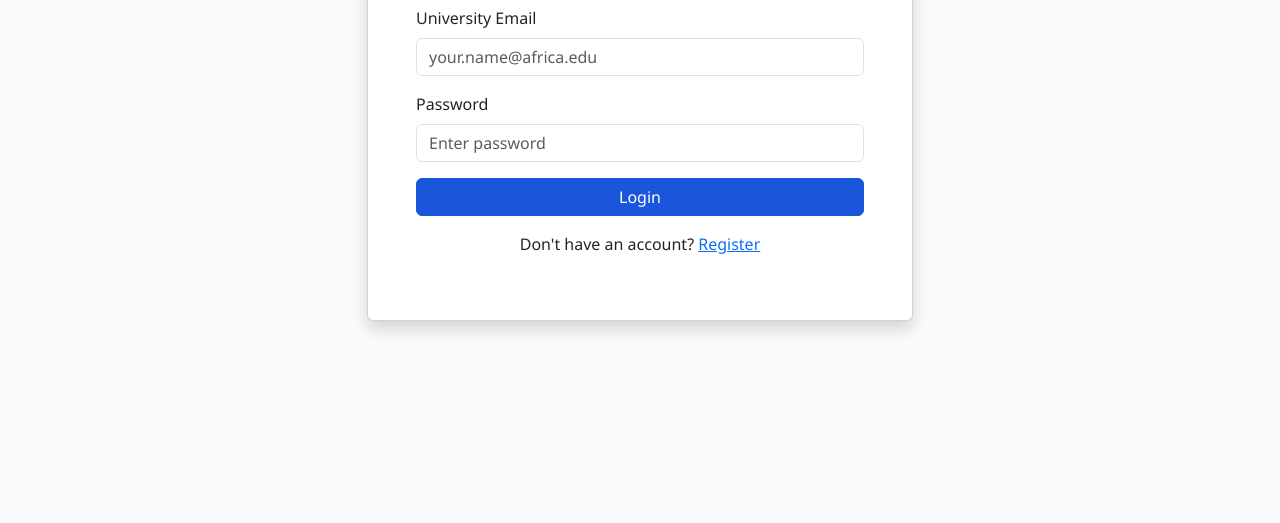
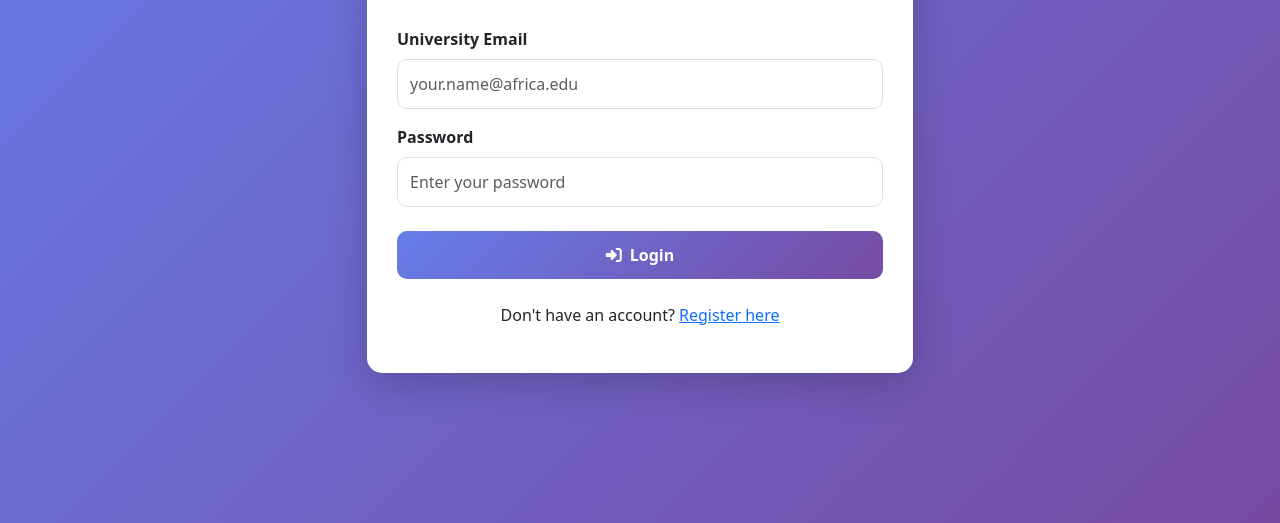
Before and after one commit to mjmatongo-debug/AUBazaar-Marketplace, a plain HTML site: page login.html in a window 1280 px wide. Shown: the part 277-800 px from the top of the page. Drawn offline with nearby package versions, Linux system fonts and the light colour scheme.

Commit message:
Enhance login page with Bootstrap and custom styles

```diff
--- a/login.html
+++ b/login.html
@@ -4,47 +4,149 @@
     <meta charset="UTF-8">
     <meta name="viewport" content="width=device-width, initial-scale=1.0">
     <title>Login - AUBazaar</title>
+    <!-- Bootstrap 5 CSS -->
     <link href="https://cdn.jsdelivr.net/npm/bootstrap@5.3.0/dist/css/bootstrap.min.css" rel="stylesheet">
+    <!-- Font Awesome -->
     <link rel="stylesheet" href="https://cdnjs.cloudflare.com/ajax/libs/font-awesome/6.4.0/css/all.min.css">
-    <link rel="stylesheet" href="css/style.css">
+    <style>
+        body {
+            background: linear-gradient(135deg, #667eea 0%, #764ba2 100%);
+            min-height: 100vh;
+        }
+        .login-card {
+            border: none;
+            border-radius: 15px;
+            box-shadow: 0 10px 40px rgba(0,0,0,0.2);
+        }
+        .login-header {
+            background: linear-gradient(135deg, #667eea 0%, #764ba2 100%);
+            color: white;
+            border-radius: 15px 15px 0 0;
+            padding: 20px;
+            text-align: center;
+        }
+        .login-body {
+            padding: 30px;
+        }
+        .form-control {
+            border-radius: 10px;
+            padding: 12px;
+            border: 1px solid #e0e0e0;
+        }
+        .btn-login {
+            background: linear-gradient(135deg, #667eea 0%, #764ba2 100%);
+            border: none;
+            border-radius: 10px;
+            padding: 12px;
+            color: white;
+            font-weight: bold;
+            width: 100%;
+            transition: transform 0.2s;
+        }
+        .btn-login:hover {
+            transform: translateY(-2px);
+            color: white;
+        }
+    </style>
 </head>
 <body>
-    <!-- Navigation -->
-    <nav class="navbar navbar-expand-lg navbar-light bg-white shadow-sm fixed-top">
+    <!-- Simple Navigation -->
+    <nav class="navbar navbar-expand-lg navbar-light bg-white shadow-sm">
         <div class="container">
             <a class="navbar-brand" href="index.html">
                 <i class="fas fa-university text-primary"></i>
                 <span class="fw-bold text-primary">AUBazaar</span>
             </a>
+            <div>
+                <a href="login.html" class="btn btn-primary me-2">Login</a>
+                <a href="register.html" class="btn btn-outline-primary">Register</a>
+            </div>
         </div>
     </nav>
 
-    <!-- Login Form -->
-    <div class="container mt-5 pt-5">
+    <!-- Main Login Form -->
+    <div class="container mt-5">
         <div class="row justify-content-center">
             <div class="col-md-6">
-                <div class="card shadow">
-                    <div class="card-body p-5">
-                        <h2 class="text-center mb-4">Welcome Back!</h2>
+                <div class="card login-card">
+                    <div class="login-header">
+                        <i class="fas fa-user-circle fa-3x mb-3"></i>
+                        <h3>Welcome Back!</h3>
+                        <p class="mb-0">Login to continue to AUBazaar</p>
+                    </div>
 
-                        <form>
+                    <div class="login-body">
+                        <form id="loginForm">
                             <div class="mb-3">
-                                <label class="form-label">University Email</label>
-                                <input type="email" class="form-control" placeholder="your.name@africa.edu">
+                                <label class="form-label fw-bold">University Email</label>
+                                <input type="email" class="form-control" id="email"
+                                       placeholder="your.name@africa.edu" required>
                             </div>
-                            <div class="mb-3">
-                                <label class="form-label">Password</label>
-                                <input type="password" class="form-control" placeholder="Enter password">
+
+                            <div class="mb-4">
+                                <label class="form-label fw-bold">Password</label>
+                                <input type="password" class="form-control" id="password"
+                                       placeholder="Enter your password" required>
                             </div>
-                            <button type="submit" class="btn btn-primary w-100 mb-3">Login</button>
-                            <p class="text-center">
-                                Don't have an account? <a href="register.html">Register</a>
-                            </p>
+
+                            <div id="loginMessage" class="alert" style="display: none;"></div>
+
+                            <button type="submit" class="btn-login">
+                                <i class="fas fa-sign-in-alt me-2"></i>Login
+                            </button>
                         </form>
+
+                        <div class="text-center mt-4">
+                            <p>Don't have an account? <a href="register.html" class="text-primary">Register here</a></p>
+                        </div>
                     </div>
                 </div>
             </div>
         </div>
     </div>
+
+    <script>
+        document.getElementById('loginForm').addEventListener('submit', function(e) {
+            e.preventDefault();
+
+            const email = document.getElementById('email').value.trim();
+            const password = document.getElementById('password').value;
+            const messageDiv = document.getElementById('loginMessage');
+
+            // Get registered users from localStorage
+            const users = JSON.parse(localStorage.getItem('aubazaarUsers') || '[]');
+
+            // Find user with matching email and password
+            const user = users.find(u => u.email === email && u.password === password);
+
+            if (user) {
+                // Login successful
+                messageDiv.style.display = 'block';
+                messageDiv.className = 'alert alert-success';
+                messageDiv.innerHTML = '<i class="fas fa-check-circle me-2"></i>Login successful! Redirecting...';
+
+                // Save login state
+                localStorage.setItem('isLoggedIn', 'true');
+                localStorage.setItem('currentUser', JSON.stringify(user));
+
+                // Redirect to homepage
+                setTimeout(() => {
+                    window.location.href = 'index.html';
+                }, 1500);
+            } else {
+                // Login failed
+                messageDiv.style.display = 'block';
+                messageDiv.className = 'alert alert-danger';
+                messageDiv.innerHTML = '<i class="fas fa-exclamation-circle me-2"></i>Invalid email or password';
+            }
+        });
+
+        // Check if user is already logged in
+        if (localStorage.getItem('isLoggedIn') === 'true') {
+            window.location.href = 'index.html';
+        }
+    </script>
+
+    <script src="https://cdn.jsdelivr.net/npm/bootstrap@5.3.0/dist/js/bootstrap.bundle.min.js"></script>
 </body>
 </html>
```
